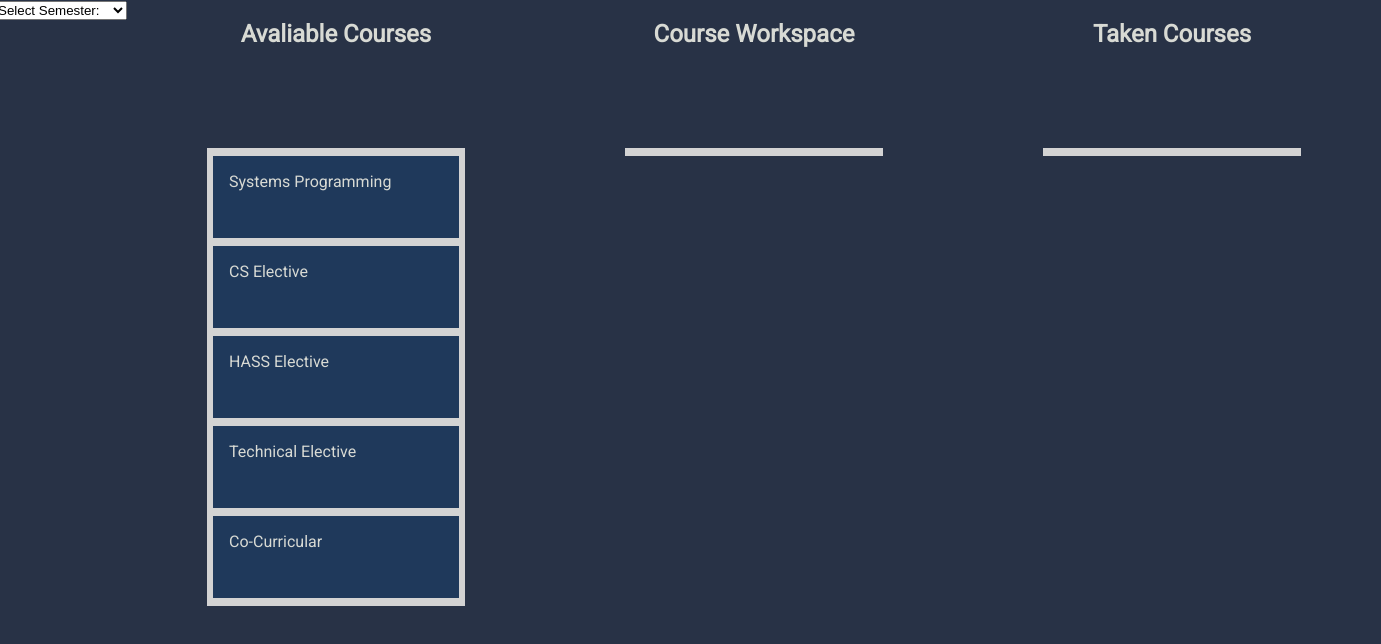
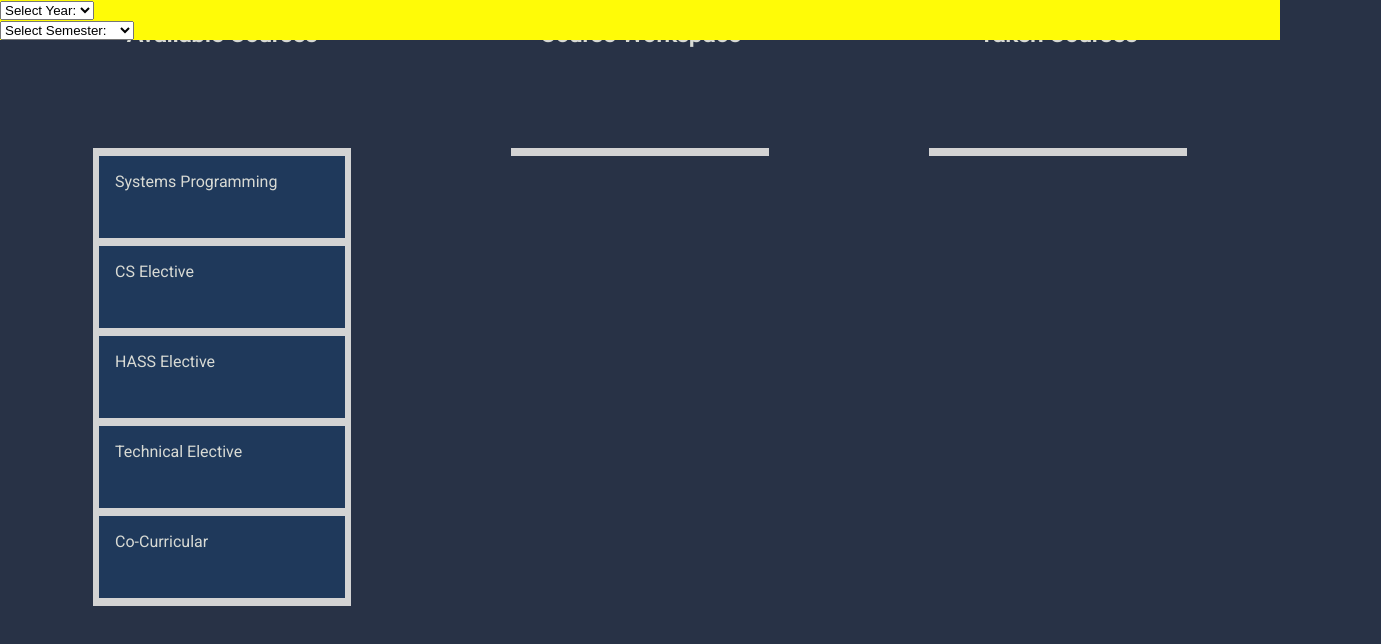
Before and after one commit to LounnAriik/CS3141-Team13, a React (Create React App) app in the folder Test3/: page / in a window 1280 px wide. Shown: the top 644 px of the page, 1381 px wide, since content can reach past the window. Built offline with nearby package versions, Linux system fonts and the light colour scheme.

Commit message:
navigation bar

```diff
--- a/Test3/src/App.css
+++ b/Test3/src/App.css
@@ -1,3 +1,11 @@
 .h2{
     user-select: none;
 }
+
+.topnav{
+    content: width=device-width, initial-scale=1;
+    background-color: #FFFB07;
+    position: absolute;
+    width: 100%;
+    border-style: 1px;
+}
--- a/Test3/src/App.js
+++ b/Test3/src/App.js
@@ -219,6 +219,8 @@ function App() {
       <DragDropContext
         onDragEnd={result => onDragEnd(result, columns, setColumns)}
       >
+        <div class="topnav">
+          <a class="active" href="nothing"></a>
             <div class="custom-select">
              <select>
               <option value="0">Select Year:</option>
@@ -236,6 +238,7 @@ function App() {
               <option value="2">Spring Semester</option>
               <option value="3">Summer Semester</option>
              </select>
+          </div>
         </div>
         {Object.entries(columns).map(([columnId, column], index) => {
           return (
```
Lines whose indentation alone changed are shown as unchanged.
